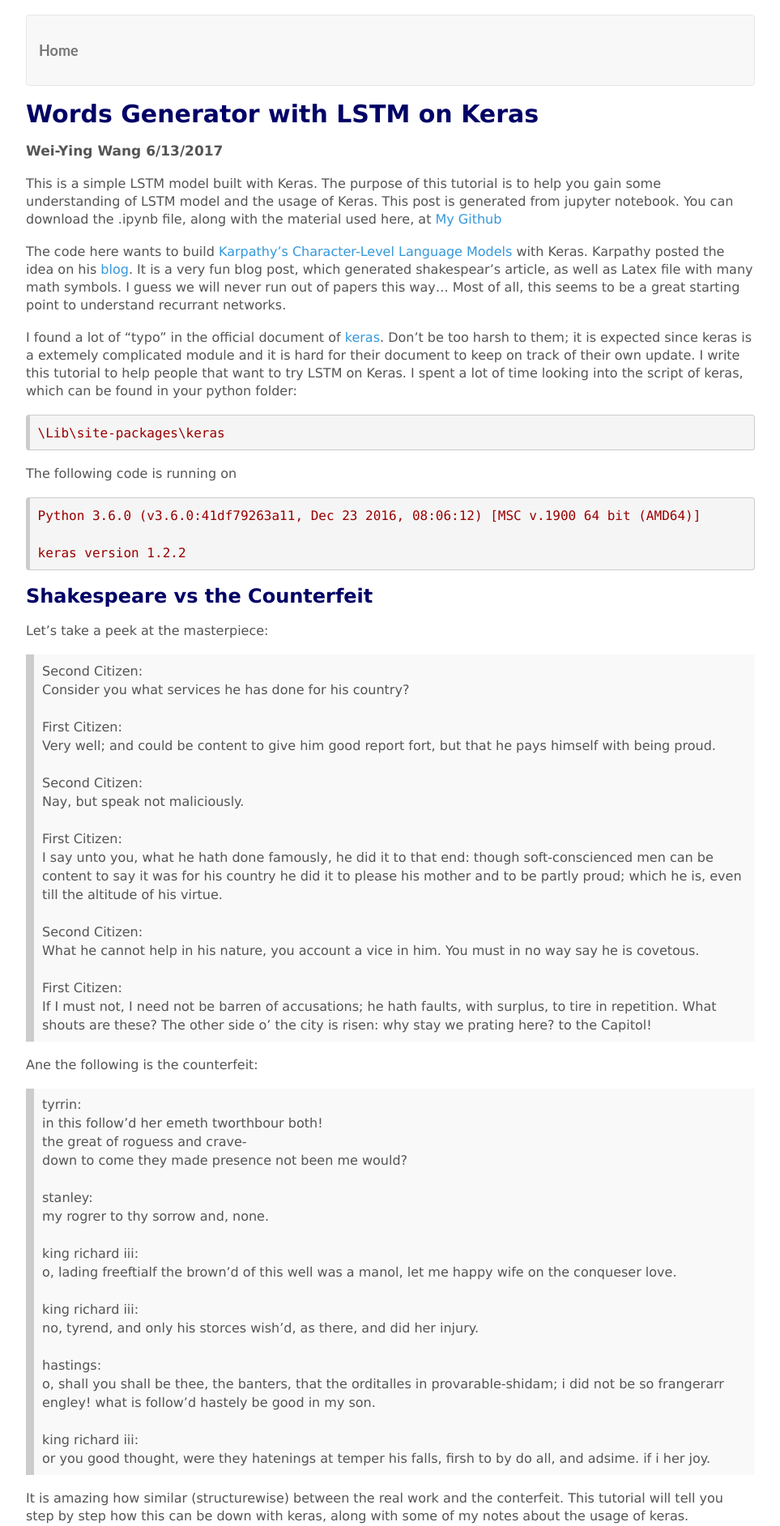
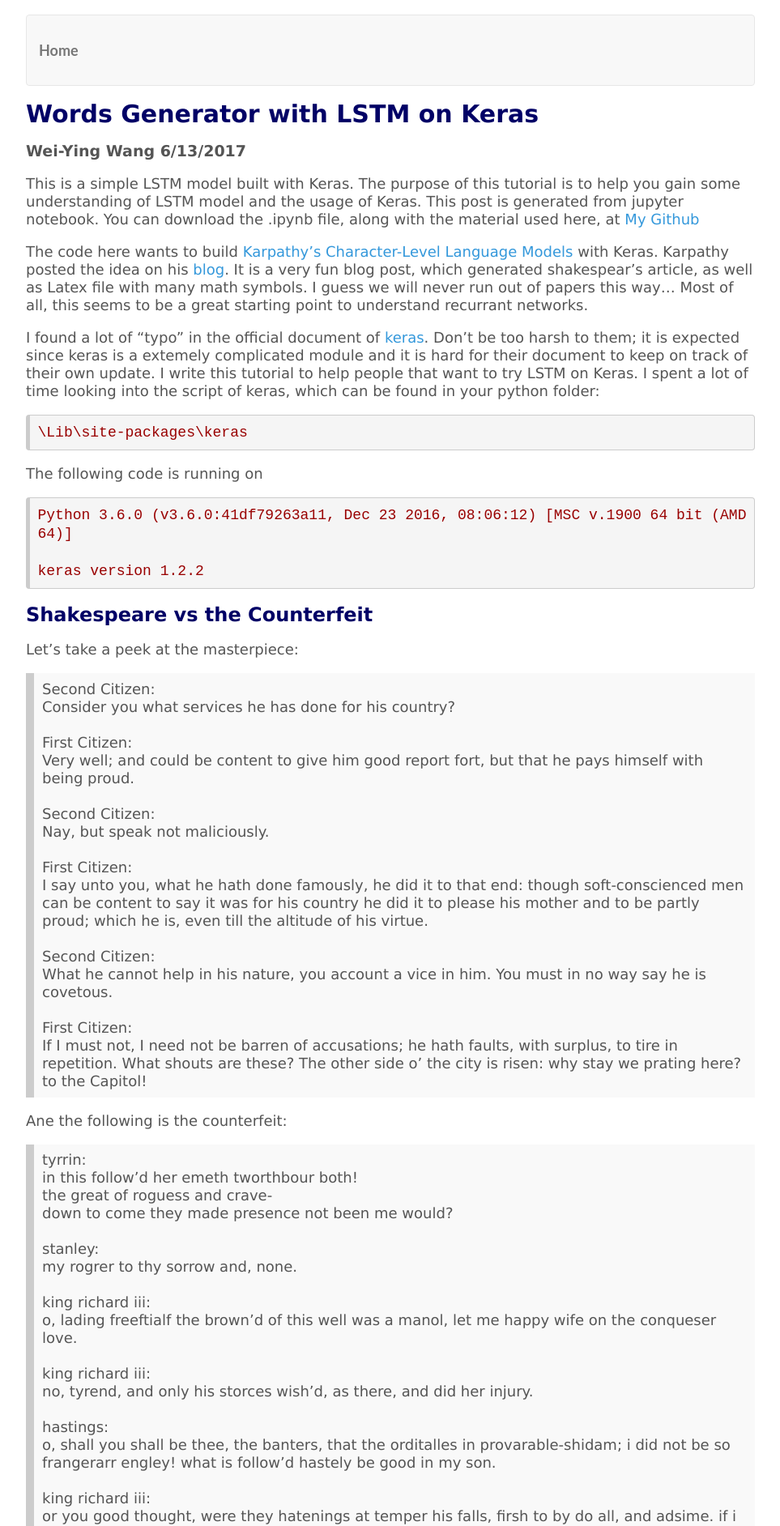
Before and after one commit to wayinone/wayinone.github.io, a Jekyll site: the page built from Words_Generator_with_LSTM_on_Keras.md, in a window 1280 px wide. Shown: the top 1884 px of the page at 81% size, without its empty margins (158-1121 px from the left). Built offline with Jekyll 4.4.1, drawn with Linux system fonts in a browser that asks for light colours; formulas are drawn with MathJax 3.

Commit message:
font size

```diff
--- a/css/mycss.css
+++ b/css/mycss.css
@@ -60,12 +60,12 @@ h4 {
 
 h5,
 h6 {
-	font-size: 17px;
+	font-size: 19px;
 	line-height: 24px;
 }
 
 p {
-	font-size: 16px;
+	font-size: 18px;
 	font-weight: 400;
 	line-height: 22px;
 	color: #555;
@@ -95,8 +95,8 @@ blockquote p {
 
 
 pre,code {
-	font-size: 16px;
-	font-family:   Menlo, Monaco,"Courier New", monospace;
+	font-size: 18px;
+	font-family:   monospace,Menlo, Monaco,"Courier New";
 	font-style: normal;
 	font-variant: normal;
 	font-weight: 500;
```
